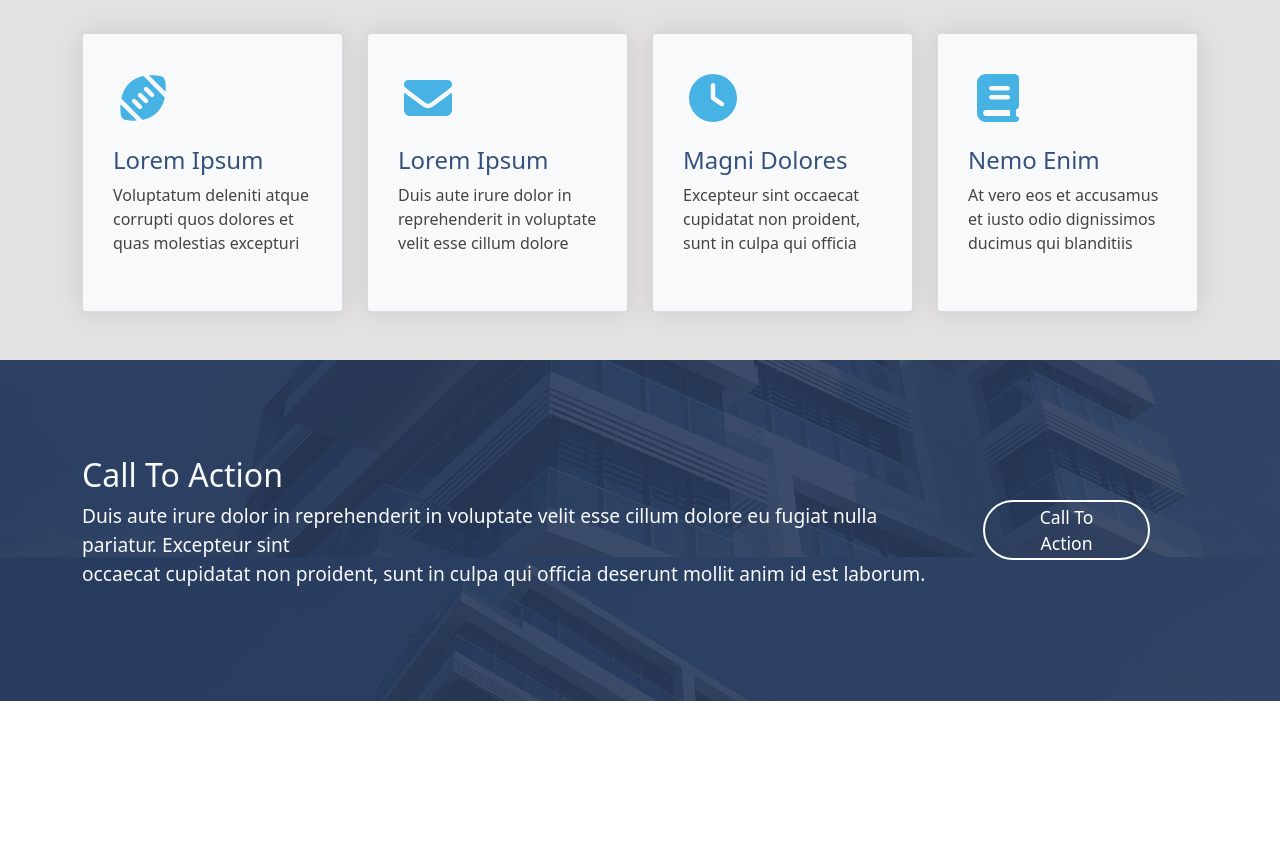
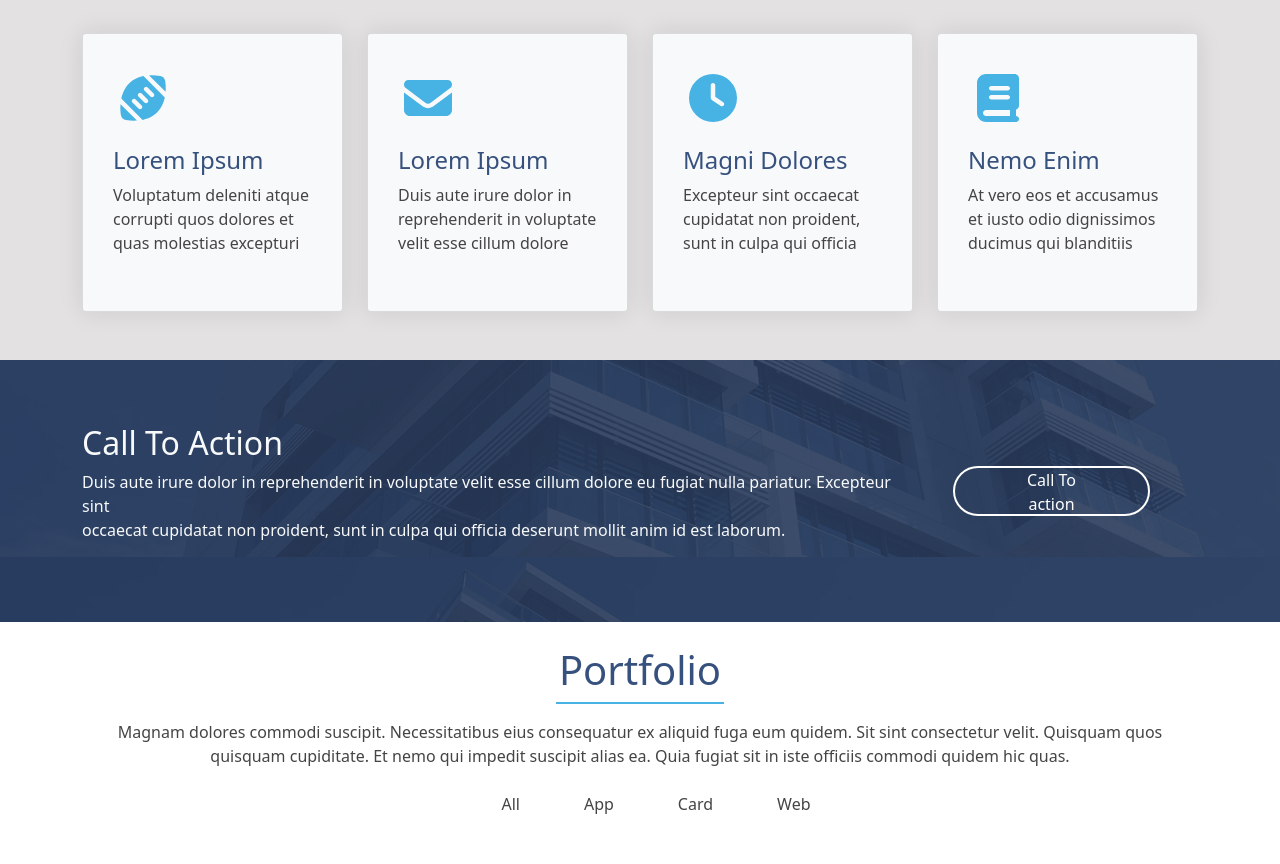
Before and after one commit to moshoodmohammed/2nd-Bootstrap, a plain HTML site: page Boot 2/index.html in a window 1280 px wide. Shown: the part 1843-2707 px from the top of the page. Before the commit the page ends 2544 px from the top, so only its background shows below. Drawn offline with nearby package versions, Linux system fonts and the light colour scheme.

Commit message:
fixed the button problem

```diff
--- a/Boot 2/Css/style.css
+++ b/Boot 2/Css/style.css
@@ -5,6 +5,15 @@ body{
     background-position: top center;
     position: relative;
     background-attachment: fixed;
+    color: #444444;
+}
+
+li{
+    list-style: none;
+}
+
+a{
+    text-decoration: none;
     color: #444444;
 }
 
@@ -217,13 +226,13 @@ body{
 }
 
 #call_To_Action p{
-    font-size: 120%;
+    font-size: 100%;
 }
 
 #call_To_Action button{
     padding: 0 50px;
-   height: 60px;
-   font-size: 110%;
+   height: 50px;
+   font-size: 100%;
    background: transparent;
    color: white;
    border: 2px solid white;
@@ -231,7 +240,40 @@ body{
    transition: 0.4s ease-in-out;
 }
 
+#call_To_Action button a{
+    text-decoration: none;
+    color: white;
+}
+
 #call_To_Action button:hover{
     background: #47b2e4;
     transition: 0.4s ease-in-out;
+    border: none;
 }
+
+#portfolio{
+    background: white;
+}
+
+#portfolio .h1{
+    color: #37517e;
+}
+
+#portfolio h5{
+    border-bottom: 2px solid #47b2e4;
+    width: 15%;
+   margin-left: auto;
+   margin-right: auto;
+}
+
+#port_button:hover {
+    background: #47b2e4;
+    transition: 0.3s ease-in-out;
+    border-radius: 25px;
+}
+#port_button:hover #mk a{
+
+    color: white;
+    transition: 0.3s ease-in-out;
+
+}
--- a/Boot 2/index.html
+++ b/Boot 2/index.html
@@ -284,20 +284,53 @@
     </section>
 
     <!--call to action-->
-    <section id="call_To_Action" class="py-5">
+    <section id="call_To_Action" class="py-3">
         <div class="container">
-            <div class="d-md-flex align-items-center text-lg-start text-center">
+            <div class="d-lg-flex align-items-center text-lg-start text-center">
                 <div class="py-5 text-light">
                     <h4>Call To Action</h4>
                     <p>Duis aute irure dolor in reprehenderit in voluptate velit esse cillum dolore eu fugiat nulla pariatur. Excepteur sint <br/> occaecat cupidatat non proident, sunt in culpa qui officia deserunt mollit anim id est laborum.</p>
                 </div>
-                <div class="">
-                    <button class="mx-5">
-                        Call To Action
+                <div class="xxl">
+                    <button class=" btn mx-5">
+                       <a href="#">Call To action</a>
                     </button>
                 </div>
 
             </div>
+        </div>
+    </section>
+
+    <!--Portfolio-->
+    <section id="portfolio">
+        <div class="container py-4 text-center">
+            <div class="h1 text-center">
+                Portfolio
+            </div>
+            <h5 class="mb-3"></h5>
+            <p class="text-center">Magnam dolores commodi suscipit. Necessitatibus eius consequatur ex aliquid fuga eum quidem. Sit sint consectetur velit. Quisquam quos quisquam cupiditate. Et nemo qui impedit suscipit alias ea. Quia fugiat sit in iste officiis commodi quidem hic quas.</p>
+            <ul id="portfolio-flters" class="d-flex justify-content-center" >
+                <li class="px-3 py-2  mx-3" id="port_button">
+                    <div id="mk">
+                        <a href="">All</a>
+                    </div>
+                </li>
+                <li class="px-3 py-2 mx-3" id="port_button">
+                    <div id="mk">
+                        <a href="">App</a>
+                    </div>
+                </li>
+                <li class="px-3 py-2 mx-3" id="port_button">
+                    <div id="mk">
+                        <a href="">Card</a>
+                    </div>
+                </li>
+                <li class="px-3 py-2 mx-3" id="port_button">
+                    <div id="mk">
+                        <a href="">Web</a>
+                    </div>
+                </li>
+              </ul>
         </div>
     </section>
 
--- a/Boot 2/js/script.js
+++ b/Boot 2/js/script.js
@@ -31,3 +31,12 @@ function transparent()
 
  changebackground.setAttribute('class','navbar main_navbar navbar-expand-lg py-1 fixed-top navbar-dark');
 };
+
+window.addEventListener('load', () => {
+   AOS.init({
+     duration: 1000,
+     easing: "ease-in-out",
+     once: true,
+     mirror: false
+   });
+ });
```
